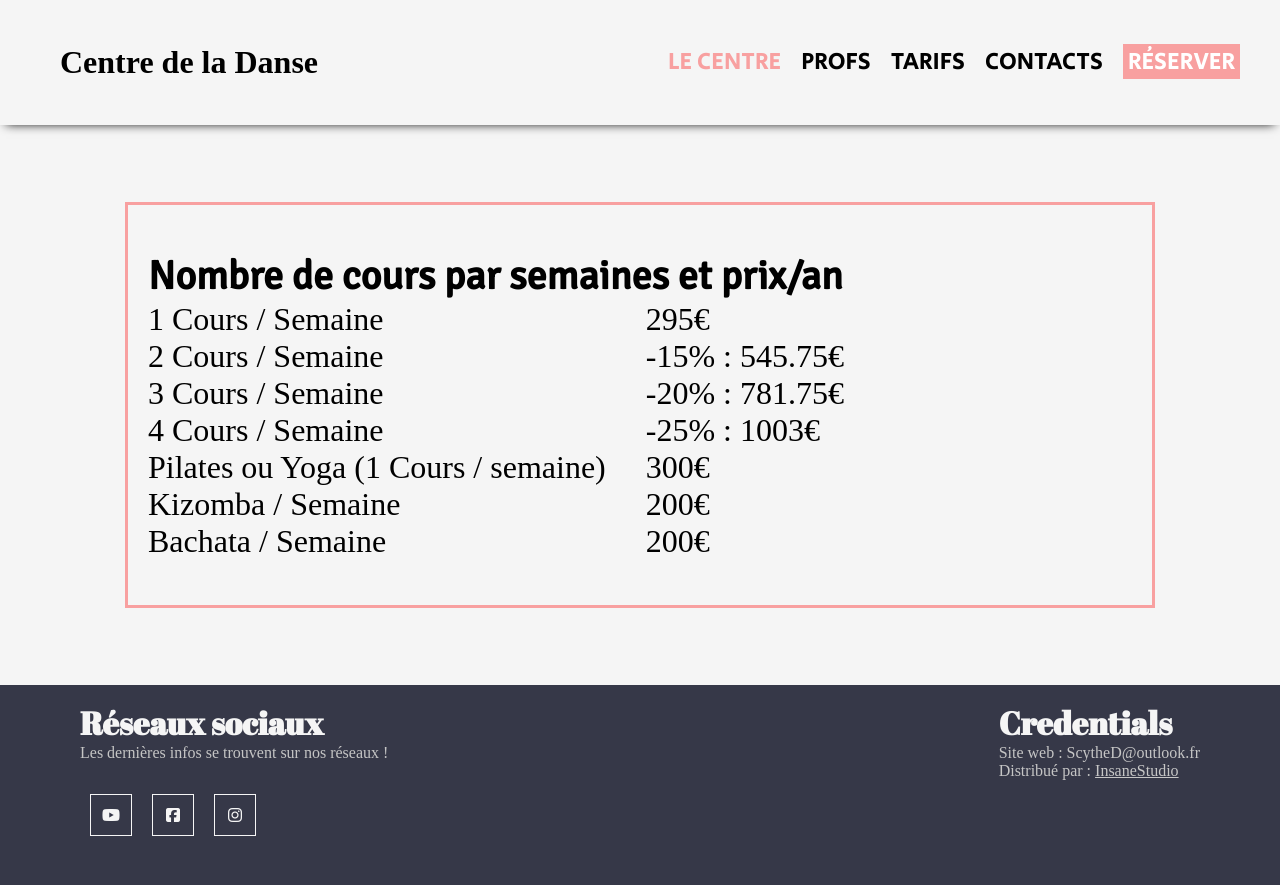
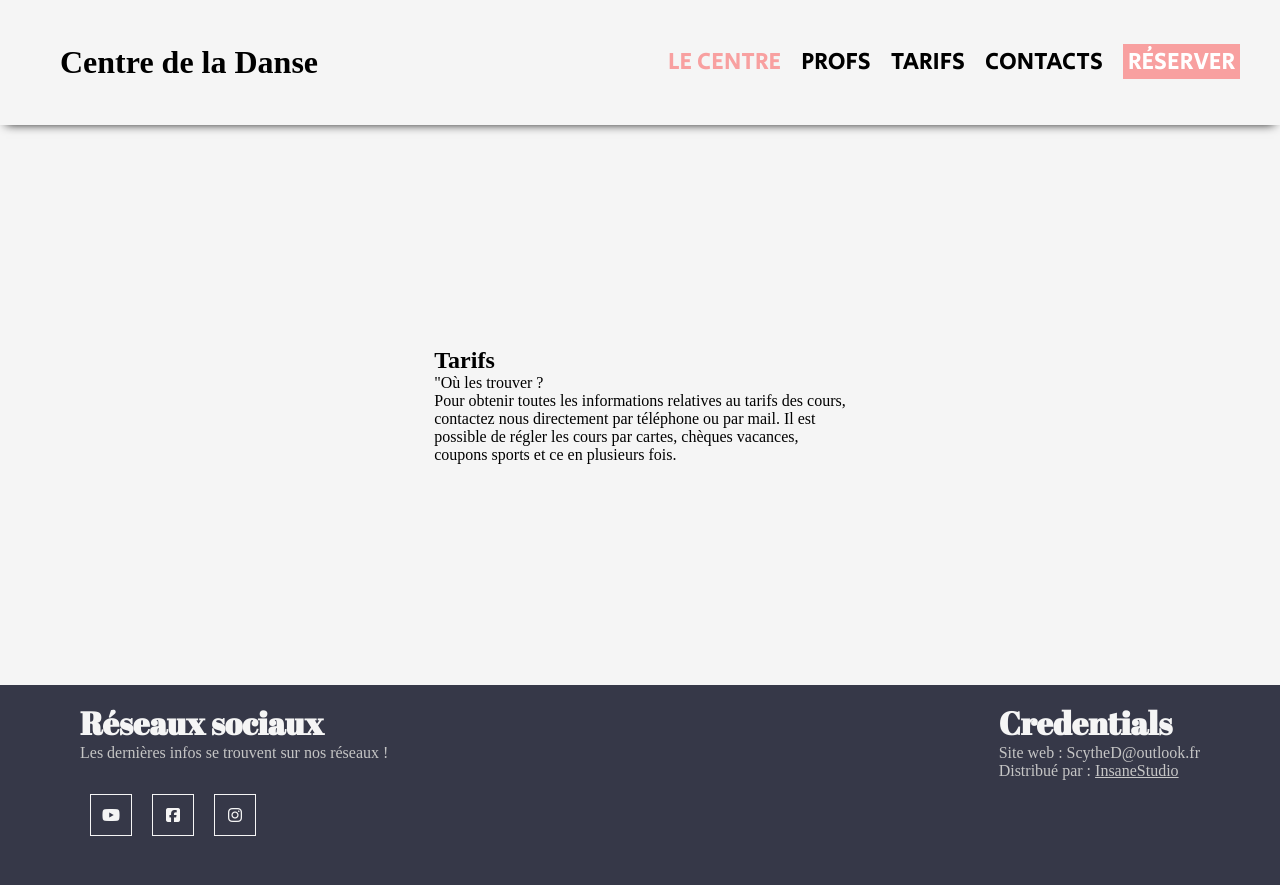
Before and after one commit to 5CYTH3/Centre-De-la-Danse, a plain HTML site: page tarifs.html in a window 1280 px wide. Drawn offline with Linux system fonts and the light colour scheme; a web font is replaced by a local one.

Commit message:
Making changes on "tarifs" page, and correcting mistakes on other pages.

```diff
--- a/sass/pages/contact.scss
+++ b/sass/pages/contact.scss
@@ -79,6 +79,11 @@ section {
 
                     }
 
+                    .fix__num {
+                        margin-left: 10px;
+
+                    }
+
                 }
 
             }
--- a/sass/pages/tarifs.scss
+++ b/sass/pages/tarifs.scss
@@ -4,55 +4,6 @@
     @include centered-perf;
     height: 560px;
 
-    .flex__container {
-        display: flex;
-        flex-direction: column;
-        @include border-solid-funk;
-        @include centered;
-        width: 80%;
-        height: 400px;
-
-        .head__card {
-            display: flex;
-            width: 100%;
-            justify-content: flex-start;
-            flex-direction: row;
-
-        }
-
-        .body__card {
-            display: flex;
-            width: 100%;
-            justify-content: flex-start;
-            flex-direction: row;
-
-        }
-
-    }
-
-    h2 {
-        font-family: 'Signika', serif;
-        font-size: 2.5rem;
 
 
-    }
-
-    p {
-        font-size: 2rem;
-
-
-    }
-
-    .card__type1, .card__type3 {
-        margin-left: 20px;
-
-
-    }
-
-    .card__type2, .card__type4 {
-        margin-left: 40px;
-
-
-    }
-
 }
--- a/tarifs.html
+++ b/tarifs.html
@@ -28,38 +28,16 @@
     </header>
     <section class="tarif__container">
         <div>
-            <h1></h1>
+            <div>
+                <h1>Tarifs</h1>
+                <p>"Où les trouver ?</p>
+            </div>
+            <p>Pour obtenir toutes les informations relatives au tarifs des cours,
+                <br>contactez nous directement par téléphone ou par mail. Il est
+                <br>possible de régler les cours par cartes, chèques vacances,
+                <br>coupons sports et ce en plusieurs fois.
+            </p>
         </div>
-        <div class="flex__container">
-            <div class="head__card">
-                <div class="card__type1">
-                    <h2>Nombre de cours par semaines et prix/an</h2>
-                </div>
-            </div>
-            <div class="body__card">
-                <div class="card__type3">
-                    <p>1 Cours / Semaine</p>
-                    <p>2 Cours / Semaine</p>
-                    <p>3 Cours / Semaine</p>
-                    <p>4 Cours / Semaine</p>
-                    <p>Pilates ou Yoga (1 Cours / semaine)</p>
-                    <p>Kizomba / Semaine</p>
-                    <p>Bachata / Semaine</p>
-                </div>
-                <div class="card__type4">
-                    <p>295€</p>
-                    <p>-15% : 545.75€</p>
-                    <p>-20% : 781.75€</p>
-                    <p>-25% : 1003€ </p>
-                    <p>300€</p>
-                    <p>200€</p>
-                    <p>200€</p>
-                </div>
-            </div>
-        </div>
-    </section>
-    <section>
-
     </section>
     <footer>
         <div class="socials__contain">
```
Also changed, not shown: contact.html (+5 -2 lines), index.html (+1 -1 lines), profs.html (+1 -1 lines), sass/style.scss (+0 -33 lines), sass/pages/descriptions.scss (added), sass/style.css, 1 other file.
